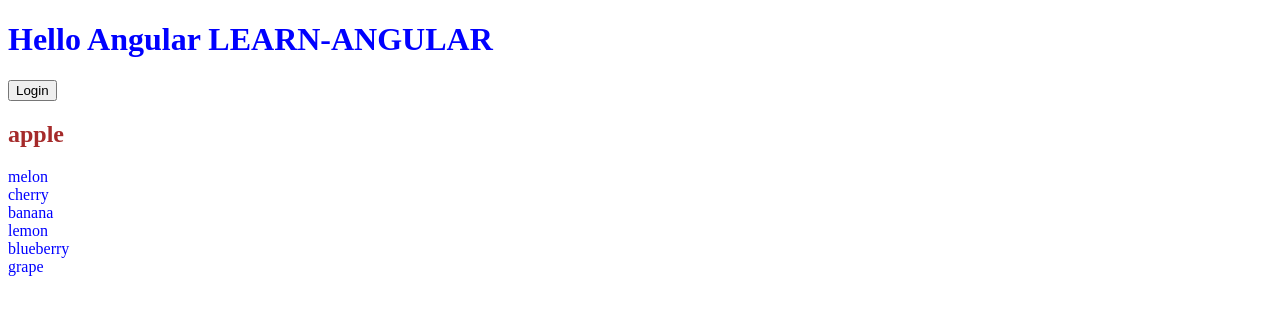
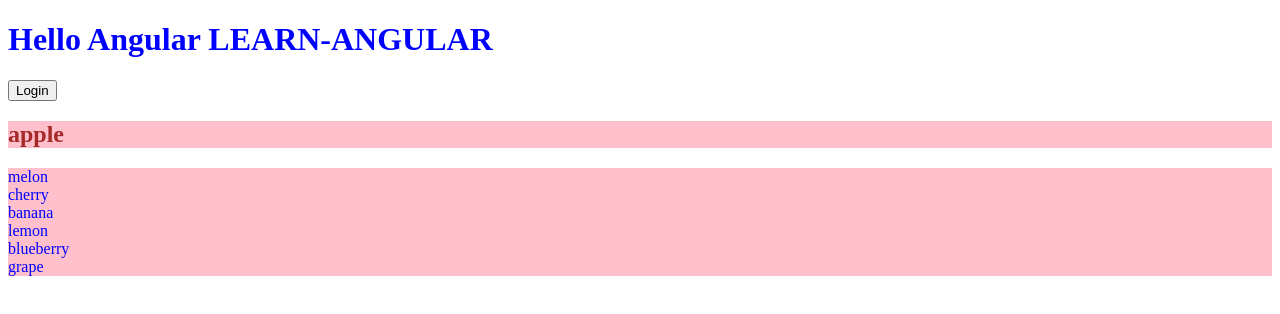
Before and after one commit to ascaryaaa/learn-angular, an Angular app: page / in a window 1280 px wide. Shown: the top 314 px of the page. Built offline with nearby package versions, Linux system fonts and the light colour scheme.

Commit message:
ngClass implementation

```diff
--- a/src/app/testing/testing.component.css
+++ b/src/app/testing/testing.component.css
@@ -0,0 +1,9 @@
+.user-is-login {
+    background-color: aqua;
+    color: white;
+}
+
+.user-is-not-login {
+    background-color: pink;
+    color: bisque;
+}
--- a/src/app/testing/testing.component.html
+++ b/src/app/testing/testing.component.html
@@ -3,6 +3,9 @@
     <p>testing works!</p>
 </div>
 <div *ngFor="let fruit of fruits">
+    <div
+        [ngClass]="{'user-is-not-login': !isLogin, 'user-is-login': isLogin}"
+    >
     <div [ngStyle]="{color: fruit === 'apple' ? 'brown':'blue'}">
         <h2 *ngIf="fruit === 'apple'; else other">
             {{ fruit }}
```
